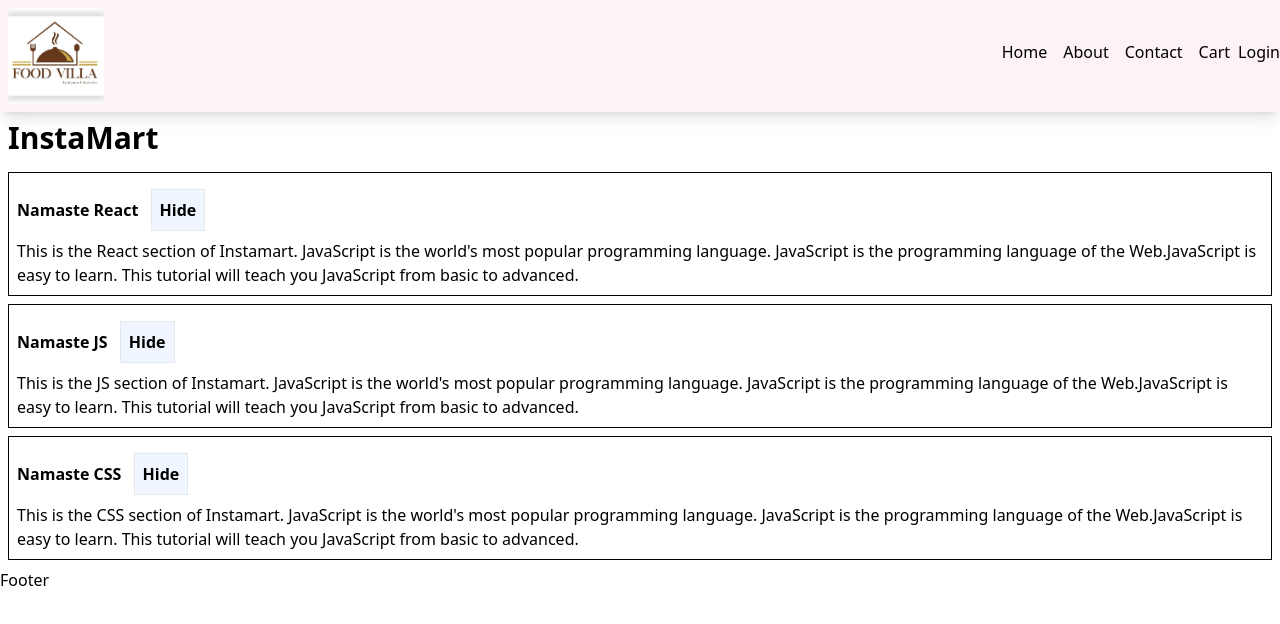
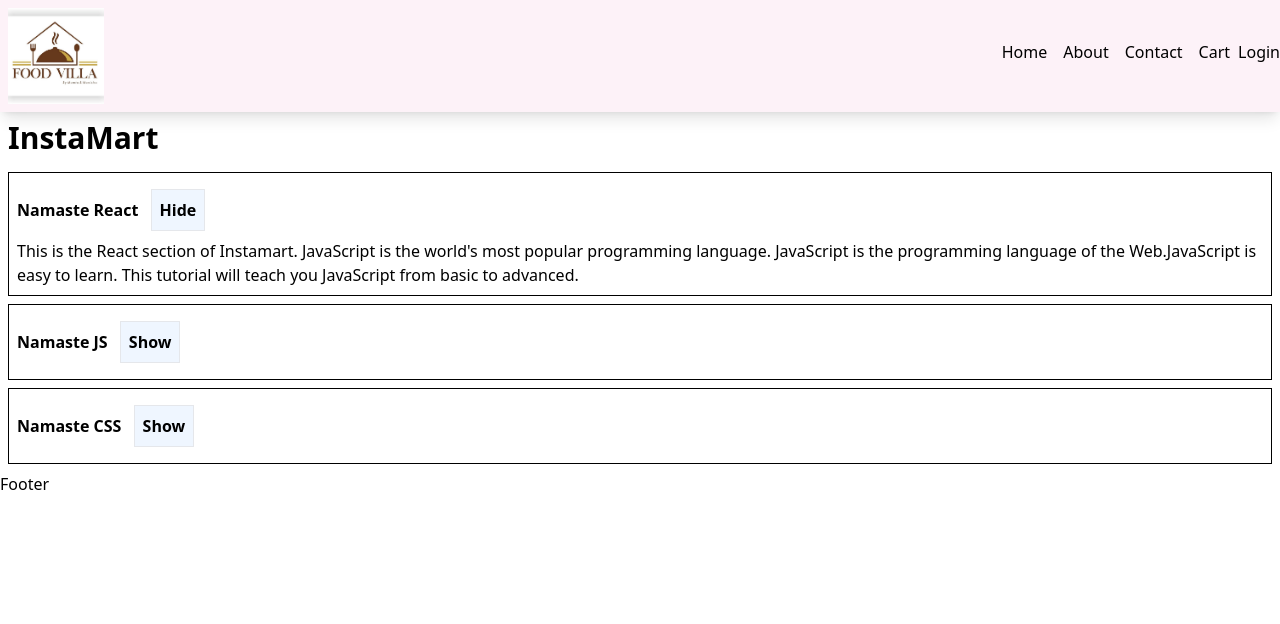
Before and after one commit to SaiVamshiK/NamasteJS-Contd, a React (Vite) app: page /cart in a window 1280 px wide. Shown: the top 624 px of the page. Built offline with nearby package versions, Linux system fonts and the light colour scheme.

Commit message:
Lesson 11 : show/hide functionality with collapse

```diff
--- a/src/components/Cart.js
+++ b/src/components/Cart.js
@@ -1,17 +1,23 @@
 import { useState } from "react";
 
-const Section = ({ title, description }) => {
-    const [isShow,setIsShow] = useState(true);
+const Section = ({ title, description, isShow,setFunc,refreshFunc }) => {
   return (
     <div className="border border-black p-2 m-2">
       <h3 className="font-bold">
-        {title} <button className="border bg-blue-50 m-2 p-2" onClick={() => {
+        {title}{" "}
+        <button
+          className="border bg-blue-50 m-2 p-2"
+          onClick={() => {
             if(isShow){
-                setIsShow(false);
+                refreshFunc();
             }else{
-                setIsShow(true);
+                setFunc();
             }
-        }}> {isShow ? "Hide": "Show"}</button>
+          }}
+        >
+          {" "}
+          {isShow ? "Hide" : "Show"}
+        </button>
       </h3>
       {isShow ? <p>{description}</p> : <></>}
     </div>
@@ -19,6 +25,11 @@ const Section = ({ title, description }) => {
 };
 
 const Cart = () => {
+  const [sectionConfig, setSectionConfig] = useState({
+    showReact: true,
+    showJS: false,
+    showCSS: false,
+  });
   return (
     <div>
       <h1 className="text-3xl p-2 m-2, font-bold">InstaMart</h1>
@@ -27,18 +38,63 @@ const Cart = () => {
         description={
           "This is the React section of Instamart. JavaScript is the world's most popular programming language. JavaScript is the programming language of the Web.JavaScript is easy to learn. This tutorial will teach you JavaScript from basic to advanced."
         }
+        isShow={sectionConfig.showReact}
+        setFunc = {() => {
+            setSectionConfig({
+                showReact: true,
+                showJS: false,
+                showCSS: false,
+            })
+        }}
+        refreshFunc = {() => {
+            setSectionConfig({
+                showReact: false,
+                showJS: false,
+                showCSS: false,
+            });
+        }}
       />
       <Section
         title={"Namaste JS"}
         description={
           "This is the JS section of Instamart. JavaScript is the world's most popular programming language. JavaScript is the programming language of the Web.JavaScript is easy to learn. This tutorial will teach you JavaScript from basic to advanced."
         }
+        isShow={sectionConfig.showJS}
+        setFunc = {() => {
+            setSectionConfig({
+                showReact: false,
+                showJS: true,
+                showCSS: false,
+            })
+        }}
+        refreshFunc = {() => {
+            setSectionConfig({
+                showReact: false,
+                showJS: false,
+                showCSS: false,
+            });
+        }}
       />
       <Section
         title={"Namaste CSS"}
         description={
           "This is the CSS section of Instamart. JavaScript is the world's most popular programming language. JavaScript is the programming language of the Web.JavaScript is easy to learn. This tutorial will teach you JavaScript from basic to advanced."
         }
+        isShow={sectionConfig.showCSS}
+        setFunc = {() => {
+            setSectionConfig({
+                showReact: false,
+                showJS: false,
+                showCSS: true,
+            })
+        }}
+        refreshFunc = {() => {
+            setSectionConfig({
+                showReact: false,
+                showJS: false,
+                showCSS: false,
+            });
+        }}
       />
     </div>
   );
```
Also changed, not shown: notes.txt.
